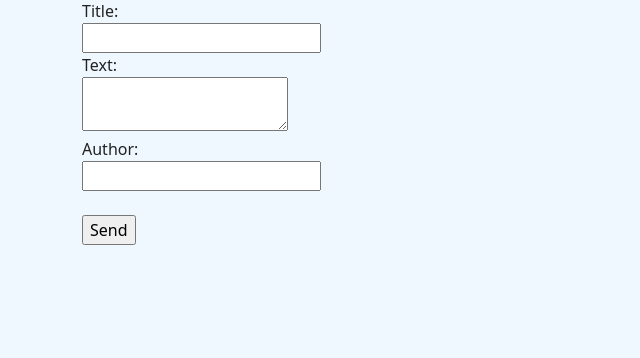
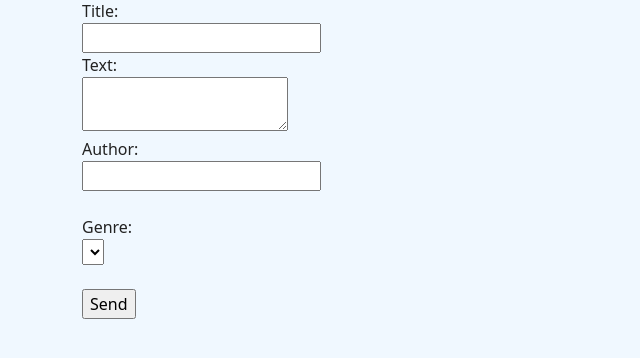
Before and after one commit to k2Raven/article_projects, a Django app: page /article/add/ in a window 1280 px wide. Shown: the part 161-519 px from the top of the page, without its empty margins (0-640 px from the left). Run offline with Django 5.2, Linux system fonts and the light colour scheme; data that the repository does not hold is empty.

Commit message:
изменил создание статьи, добавил выбор жанра

```diff
--- a/source/webapp/templates/article_create.html
+++ b/source/webapp/templates/article_create.html
@@ -16,6 +16,15 @@
     <label>Author:</label><br/>
     <input type="text" name="author"/><br/>
     <br/>
+
+    <label>Genre:</label><br/>
+    <select name="genre_id">
+        {% for genre in genres %}
+            <option value="{{ genre.id }}">{{ genre.title }}</option>
+        {% endfor %}
+    </select>
+    <br/>
+    <br/>
     <input type="submit" value="Send"/>
 </form>
 {% endblock %}
--- a/source/webapp/views.py
+++ b/source/webapp/views.py
@@ -1,5 +1,5 @@
 from django.shortcuts import render, redirect, get_object_or_404
-from webapp.models import Article
+from webapp.models import Article, Genre
 
 
 def index_view(request):
@@ -14,10 +14,17 @@ def article_view(request, *args, pk, **kwargs):
 
 def article_create_view(request):
     if request.method == 'GET':
-        return render(request, 'article_create.html')
+        genres = Genre.objects.all()
+        return render(request, 'article_create.html', context={'genres': genres})
     elif request.method == 'POST':
         title = request.POST.get('title')
         content = request.POST.get('content')
         author = request.POST.get('author')
-        article = Article.objects.create(title=title, content=content, author=author)
+        genre_id = request.POST.get('genre_id')
+        # genre = get_object_or_404(Genre, pk=genre_id)
+        article = Article.objects.create(title=title,
+                                         content=content,
+                                         # genre=genre,
+                                         genre_id=genre_id,
+                                         author=author)
         return redirect('article_detail', pk=article.id)
```
